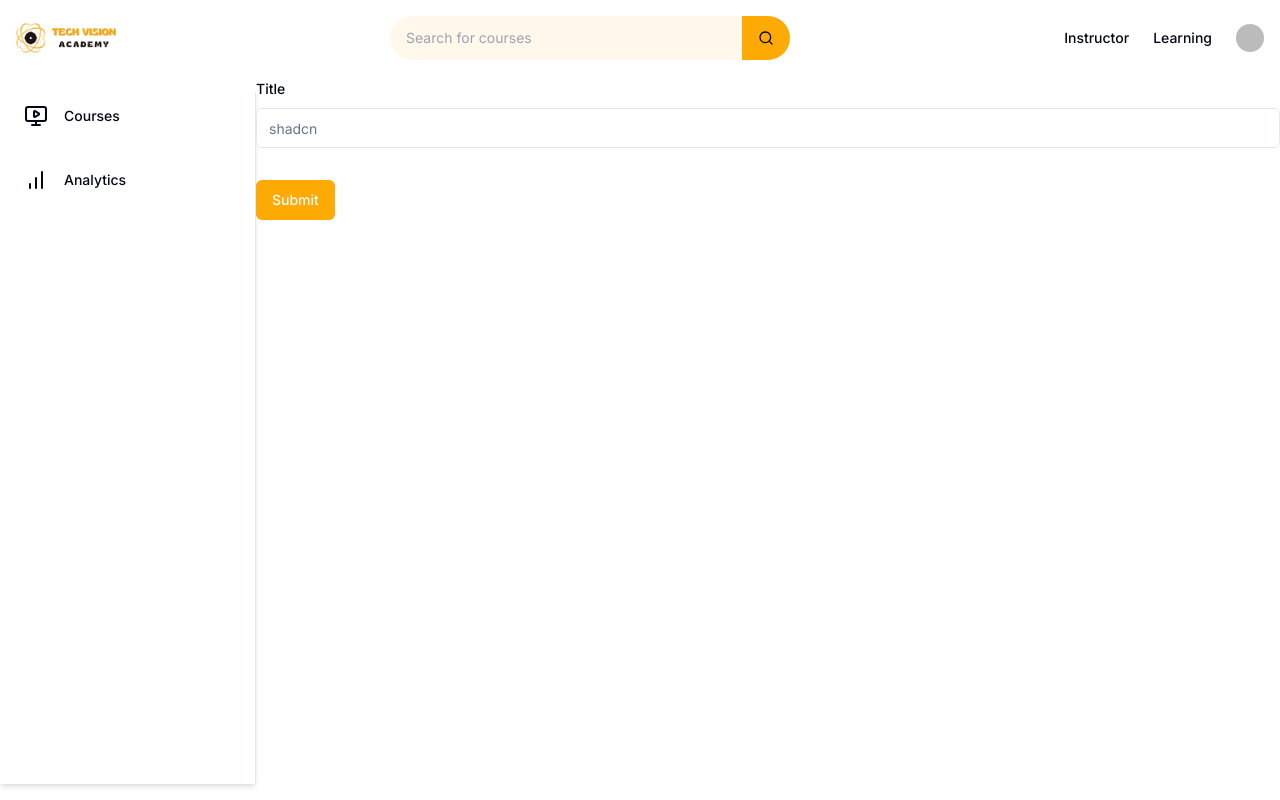
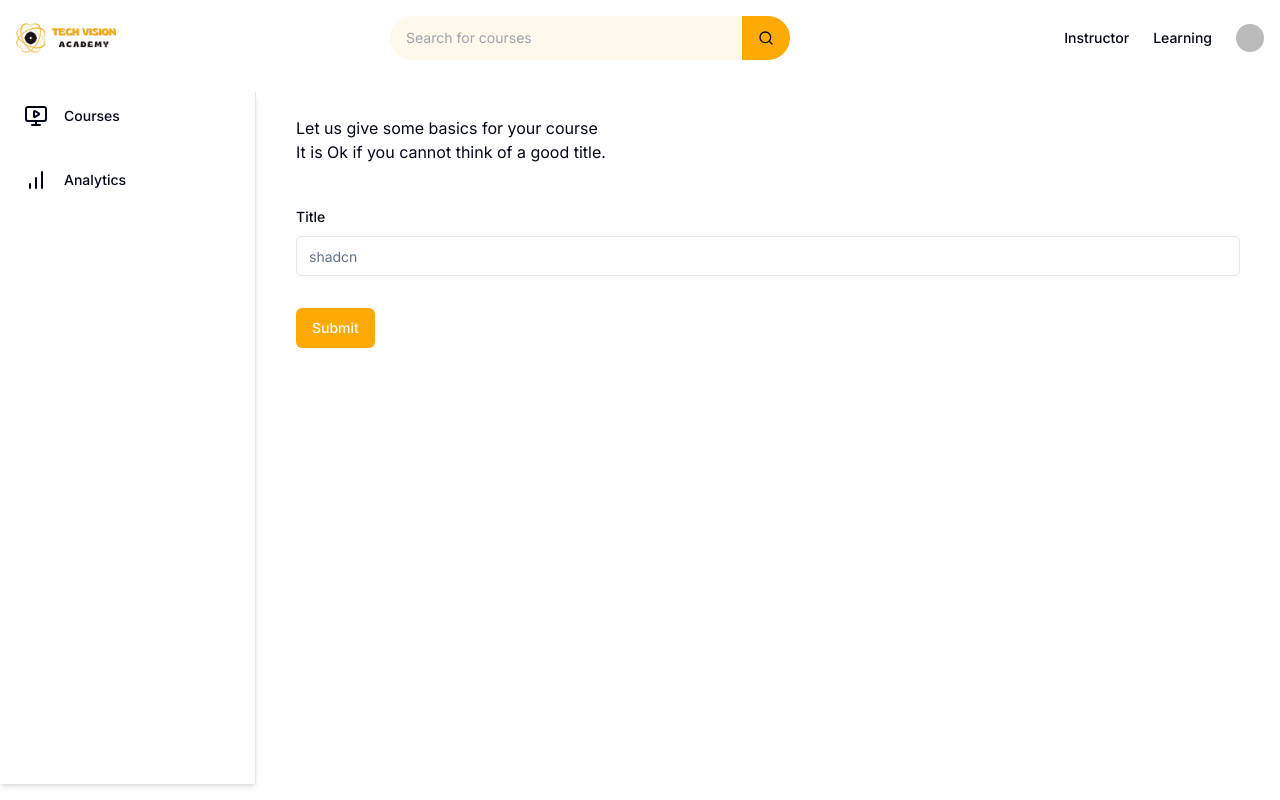
Before and after one commit to surajjayraman/pet-academy, a Next.js app: page /instructor/create-course in a window 1280 px wide. Built offline with nearby package versions, Linux system fonts and the light colour scheme; no server answers; sample sign-in values are in the browser's storage; some icons are missing.

Commit message:
Update CreateCourseForm component form styles

```diff
--- a/components/courses/CreateCourseForm.tsx
+++ b/components/courses/CreateCourseForm.tsx
@@ -47,8 +47,11 @@ const CreateCourseForm = () => {
   }
 
   return (
+    <div className="p-10">
+        <h1>Let us give some basics for your course</h1>
+        <p>It is Ok if you cannot think of a good title.</p>
       <Form {...form}>
-      <form onSubmit={form.handleSubmit(onSubmit)} className="space-y-8">
+        <form onSubmit={form.handleSubmit(onSubmit)} className="space-y-8 mt-10">
           <FormField
             control={form.control}
             name="title"
@@ -65,6 +68,7 @@ const CreateCourseForm = () => {
           <Button type="submit">Submit</Button>
         </form>
       </Form>
+    </div>
   );
 };
 
```
Lines whose indentation alone changed are shown as unchanged.
